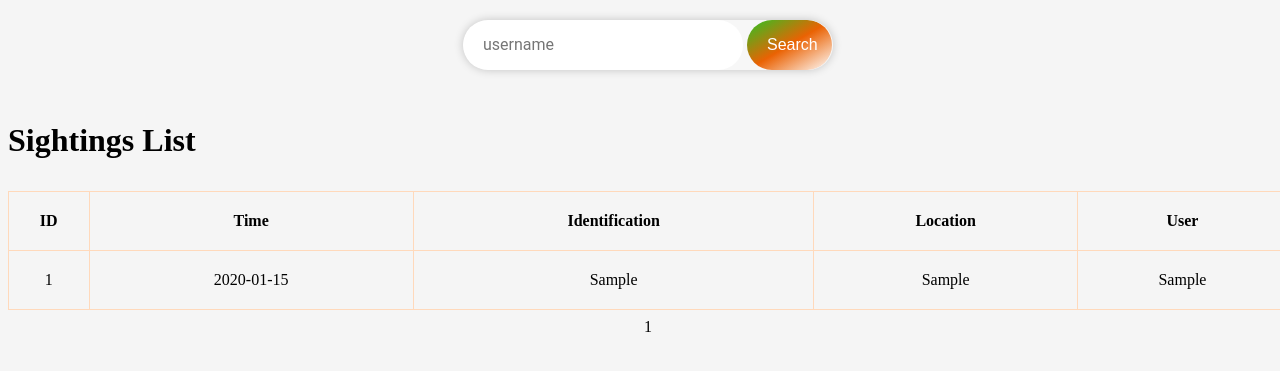
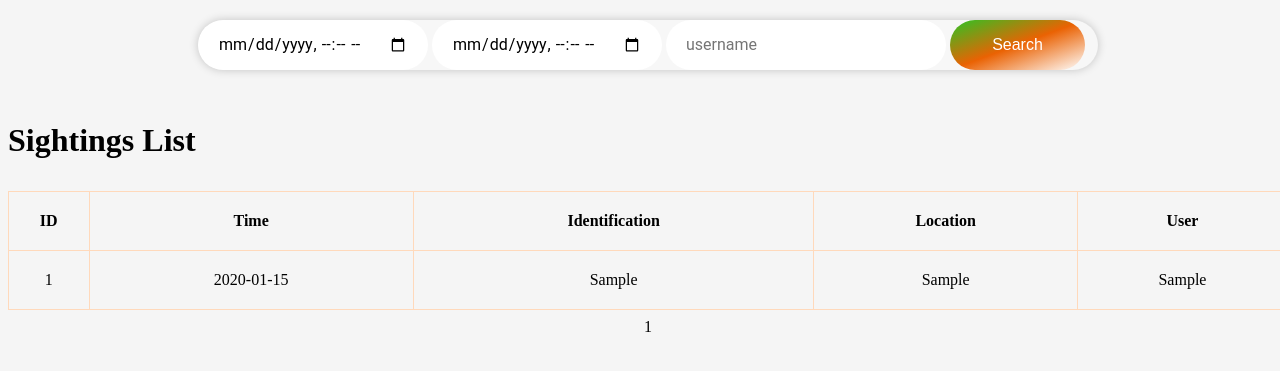
Before and after one commit to zard0214/bird_sightings, a Node server app: page /sighting/fetchSightingWithPage in a window 1280 px wide. Shown: the part 75-446 px from the top of the page. Run offline with Node 20, Linux system fonts and the light colour scheme; tables that the repository leaves empty hold one stand-in row (values such as "Sample post"); some libraries are stand-ins or nearby versions.

Commit message:
update list page

```diff
--- a/controllers/bird.js
+++ b/controllers/bird.js
@@ -13,6 +13,10 @@ const fetchSightingWithPage = async (req, res, next) => {
             delete body[bodyKey];
         }
         if (bodyKey === 'pageNum') {
+            delete body[bodyKey];
+        }
+        if (bodyKey === 'startTime' || bodyKey === 'endTime') {
+            // body.
             delete body[bodyKey];
         }
         console.log('bodyKey: ' + bodyKey)
--- a/public/stylesheets/sightings.css
+++ b/public/stylesheets/sightings.css
@@ -35,7 +35,7 @@ h1 {
 
 .search-container {
     display: flex;
-    width: 370px;
+    width: 900px;
     height: 50px;
     background-color: #f7f7f7;
     border-radius: 50px;
--- a/views/sighting_page.ejs
+++ b/views/sighting_page.ejs
@@ -14,8 +14,10 @@
 <div class="container">
     <div class="search-container">
         <form action="/sighting/fetchSightingWithPage" method="GET">
+            <input style="width: 230px" type="datetime-local" name="startTime" id="startTime" >
+            <input style="width: 230px" type="datetime-local" name="endTime" id="endTime">
             <input style="width: 280px" type="text" name="Witnesses" id="Witnesses" placeholder="username" value="<%= Witnesses %>">
-            <button style="width: 85px" type="submit">Search</button>
+            <button style="width: 135px" type="submit">Search</button>
         </form>
     </div>
     <form action="/logout" method="POST" id="login_form">
```
